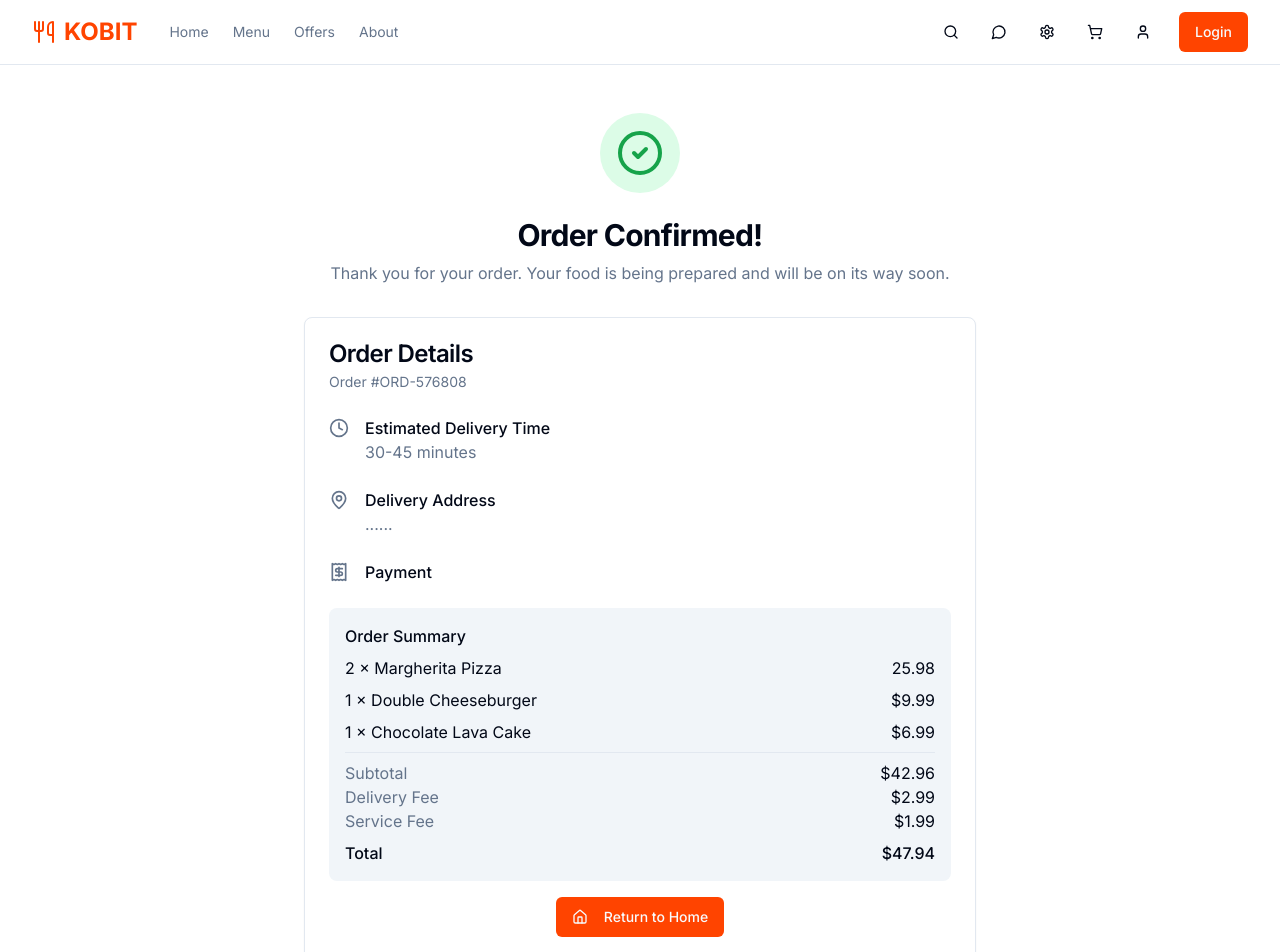
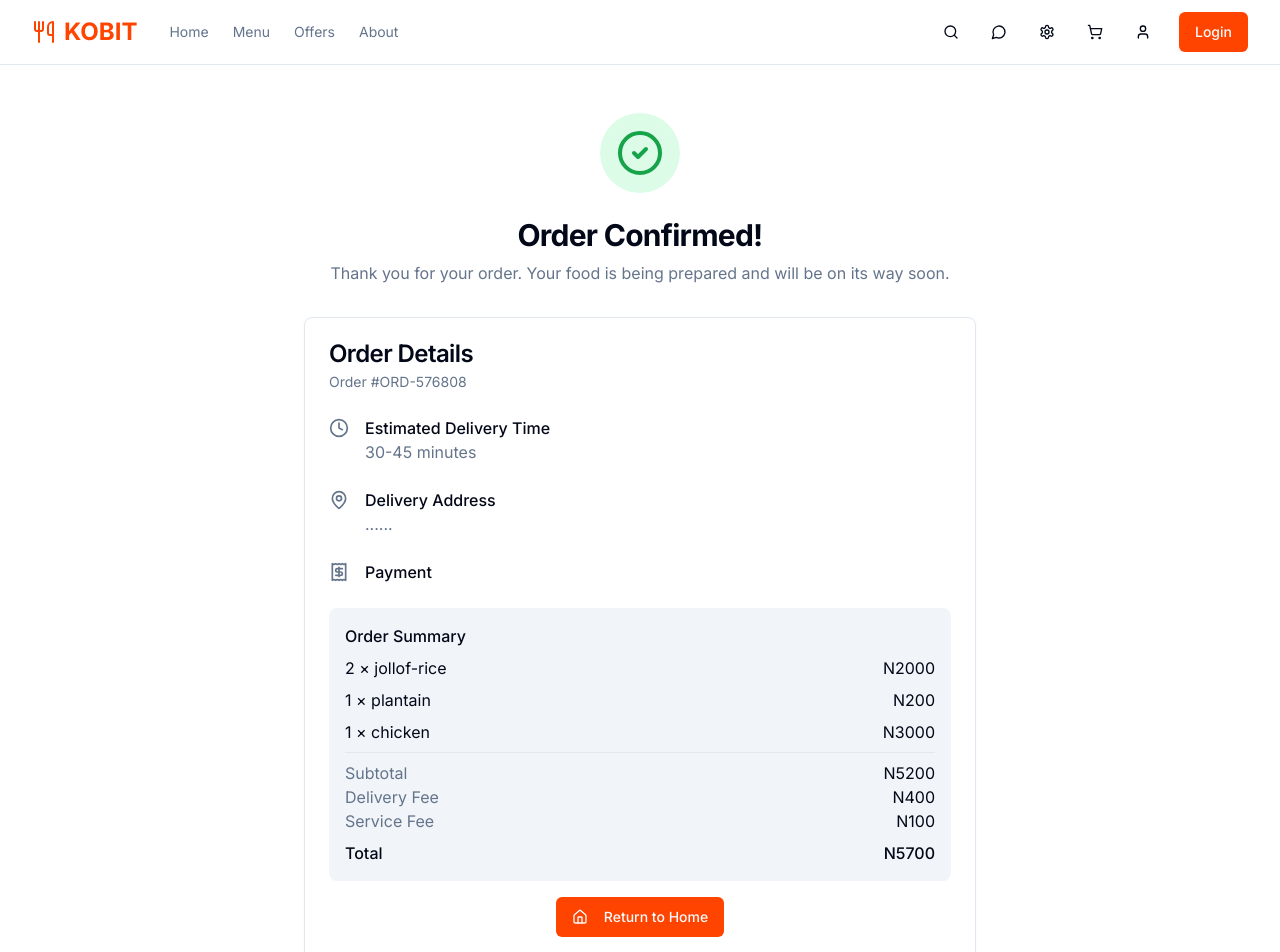
Before and after one commit to timi2003/kobit_food_de, a Next.js app: page /order-confirmation in a window 1280 px wide. Shown: the top 952 px of the page. Built offline with nearby package versions, Linux system fonts and the light colour scheme.

Commit message:
Update page.tsx order-conf

```diff
--- a/app/order-confirmation/page.tsx
+++ b/app/order-confirmation/page.tsx
@@ -60,33 +60,33 @@ export default function OrderConfirmation() {
                 <h3 className="font-medium mb-2">Order Summary</h3>
                 <div className="space-y-2">
                   <div className="flex justify-between">
-                    <span>2 × Margherita Pizza</span>
-                    <span>25.98</span>
+                    <span>2 × jollof-rice</span>
+                    <span>N2000</span>
                   </div>
                   <div className="flex justify-between">
-                    <span>1 × Double Cheeseburger</span>
-                    <span>$9.99</span>
+                    <span>1 × plantain</span>
+                    <span>N200</span>
                   </div>
                   <div className="flex justify-between">
-                    <span>1 × Chocolate Lava Cake</span>
-                    <span>$6.99</span>
+                    <span>1 × chicken</span>
+                    <span>N3000</span>
                   </div>
                   <div className="border-t pt-2 mt-2">
                     <div className="flex justify-between">
                       <span className="text-muted-foreground">Subtotal</span>
-                      <span>$42.96</span>
+                      <span>N5200</span>
                     </div>
                     <div className="flex justify-between">
                       <span className="text-muted-foreground">Delivery Fee</span>
-                      <span>$2.99</span>
+                      <span>N400</span>
                     </div>
                     <div className="flex justify-between">
                       <span className="text-muted-foreground">Service Fee</span>
-                      <span>$1.99</span>
+                      <span>N100</span>
                     </div>
                     <div className="flex justify-between font-medium pt-2">
                       <span>Total</span>
-                      <span>$47.94</span>
+                      <span>N5700</span>
                     </div>
                   </div>
                 </div>
```
